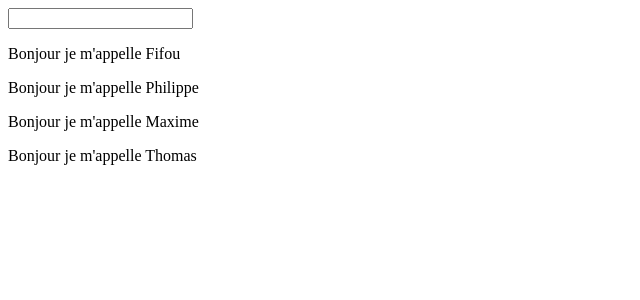
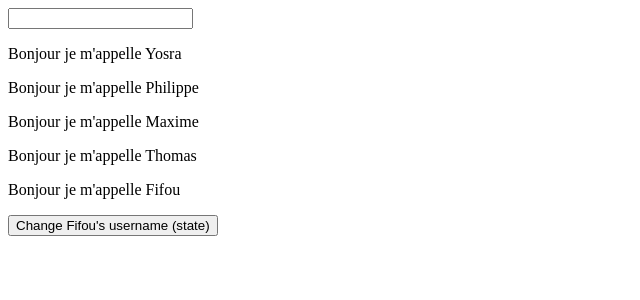
Before and after one commit to ZeFifi/udemy-react-redux-ex-1, a React (Create React App) app: page / in a window 1280 px wide. Shown: the top 300 px of the page, without its empty margins (0-640 px from the left). Built offline with nearby package versions, Linux system fonts and the light colour scheme.

Commit message:
Added state and an event handler (button)

```diff
--- a/src/App.js
+++ b/src/App.js
@@ -4,16 +4,24 @@ import UserOutput from "./components/UserOutput/UserOutput";
 
 class App extends Component {
   state = {
-    name: "Philippe"
+    username: "Fifou"
   };
+
+  changeUsernameHandler = () => {
+    this.setState({
+      username: "Best React developer ever"
+    })
+  }
   render() {
     return (
       <div className="App">
         <UserInput />
-        <UserOutput name="Fifou" />
+        <UserOutput name="Yosra" />
         <UserOutput name="Philippe" />
         <UserOutput name="Maxime" />
         <UserOutput name="Thomas" />
+        <UserOutput name={this.state.username} />
+        <button onClick={this.changeUsernameHandler}>Change Fifou's username (state)</button>
       </div>
     );
   }
```
